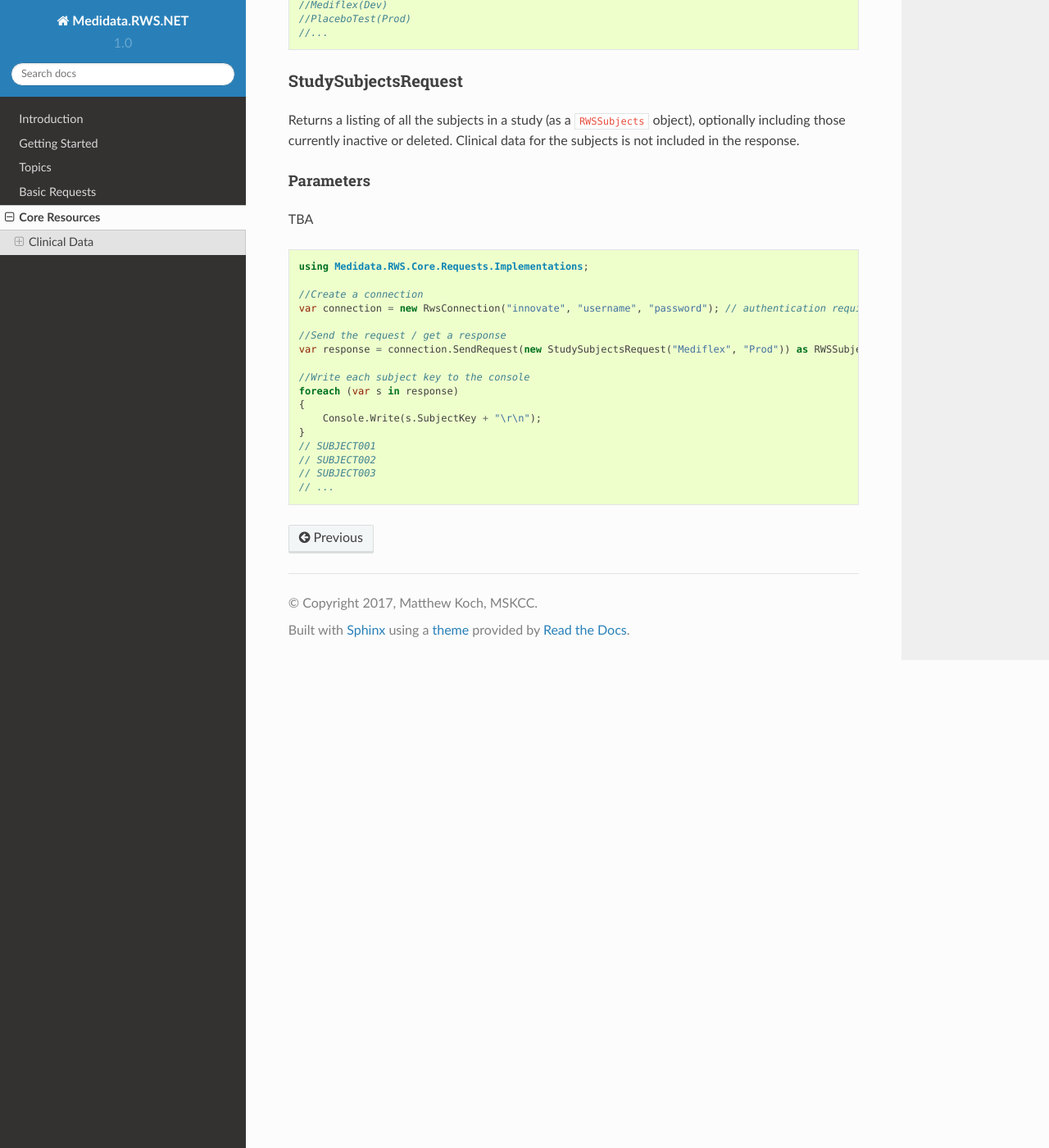
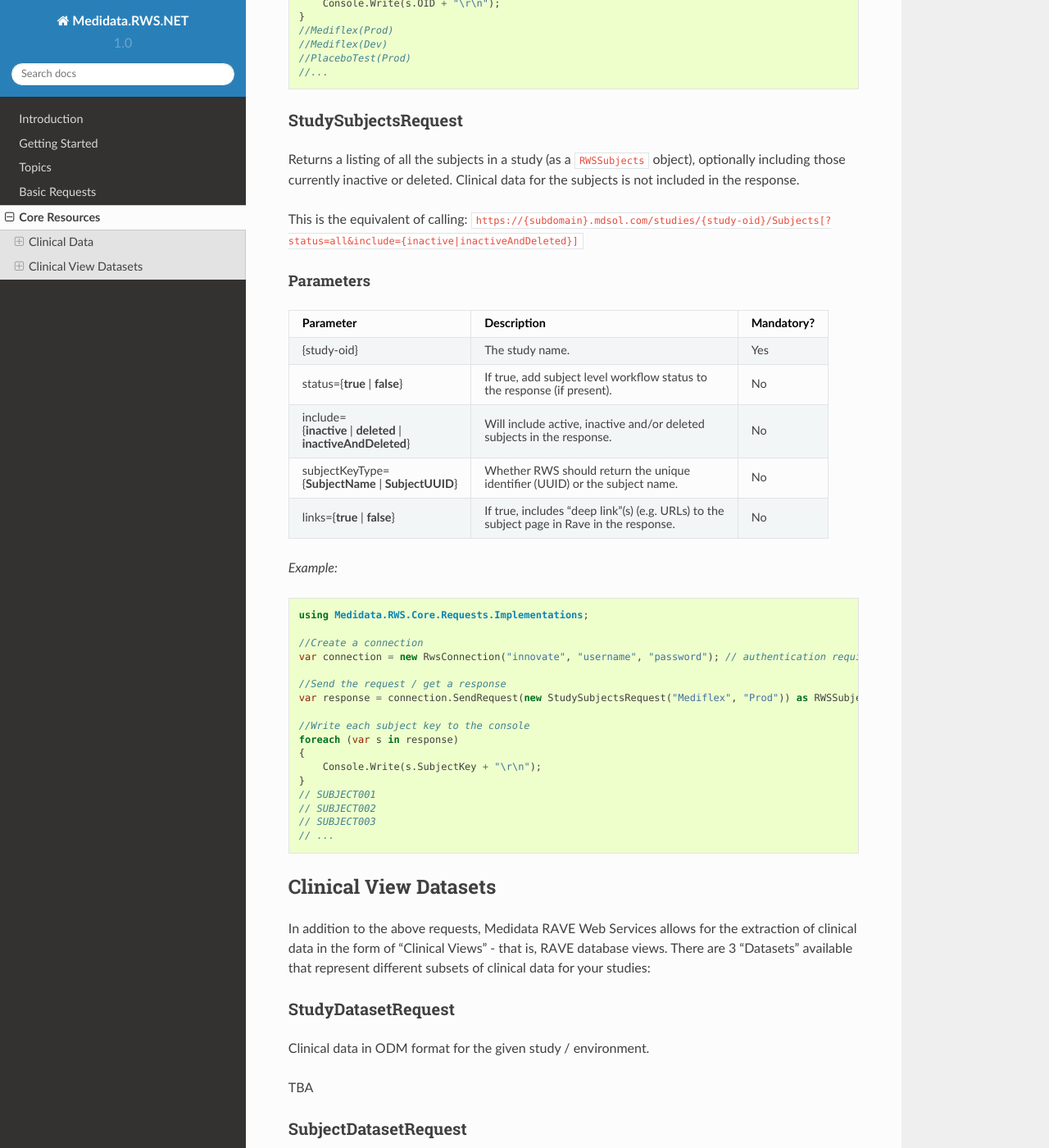
Before and after one commit to mskcc/Medidata.RWS.NET, a Sphinx documentation site: the page built from Medidata.RWS.NET/docs/core_resources.rst, in a window 1280 px wide and 1400 px high, scrolled down 685 px. Shown: the whole window at 82% size. Built offline with Sphinx 7.4.7 and the Read the Docs theme 2.0.0, drawn with Linux system fonts in a browser that asks for light colours; some of the changed text lies outside the part shown.

Commit message:
Updated docs.

```diff
--- a/Medidata.RWS.NET/docs/core_resources.rst
+++ b/Medidata.RWS.NET/docs/core_resources.rst
@@ -12,6 +12,8 @@ RAVE platform.
 ClinicalStudiesRequest
 ----------------------
 Returns a list of EDC studies (as a ``RWSStudies`` object). Excludes studies that you (the authenticated user) are not associated with.
+
+*Example:*
 
 .. code-block:: c#
 
@@ -39,9 +41,35 @@ StudySubjectsRequest
 Returns a listing of all the subjects in a study (as a ``RWSSubjects`` object), optionally including those currently inactive or deleted.
 Clinical data for the subjects is not included in the response.
 
+This is the equivalent of calling:
+``https://{subdomain}.mdsol.com/studies/{study-oid}/Subjects[?status=all&include={inactive|inactiveAndDeleted}]``
+
 Parameters
 ----------
-TBA
+.. |br| raw:: html
+
+   <br />
+
++-------------------------------------+-----------------------------------------------------------------------------+-------------+
+| Parameter                           | Description                                                                 | Mandatory?  |
++=====================================+=============================================================================+=============+
+| {study-oid}                         | The study name.                                                             | Yes         |
++-------------------------------------+-----------------------------------------------------------------------------+-------------+
+| status={**true** | **false**}       | If true, add subject level workflow status to  |br|                         |             |
+|                                     | the response (if present).                                                  | No          |
++-------------------------------------+-----------------------------------------------------------------------------+-------------+
+| include= |br|\                      | Will include active, inactive and/or deleted |br|                           | No          |
+| {**inactive** | **deleted** | |br|\ | subjects in the response.                                                   |             |
+| **inactiveAndDeleted**}             |                                                                             |             |
++-------------------------------------+-----------------------------------------------------------------------------+-------------+
+| subjectKeyType= |br|\               | Whether RWS should return the unique |br|                                   | No          |
+| {**SubjectName** | **SubjectUUID**} | identifier (UUID) or the subject name.                                      |             |
++-------------------------------------+-----------------------------------------------------------------------------+-------------+
+| links={**true** | **false**}        | If true, includes "deep link"(s) (e.g. URLs) to the |br|                    | No          |
+|                                     | subject page in Rave in the response.                                       |             |
++-------------------------------------+-----------------------------------------------------------------------------+-------------+
+
+*Example:*
 
 .. code-block:: c#
 
@@ -62,3 +90,31 @@ TBA
 	// SUBJECT002
 	// SUBJECT003
 	// ...
+
+Clinical View Datasets
+======================
+
+In addition to the above requests, Medidata RAVE Web Services allows for the extraction of clinical data in the form of
+"Clinical Views" - that is, RAVE database views. There are 3 "Datasets" available that represent different subsets of
+clinical data for your studies:
+
+-------------------
+StudyDatasetRequest
+-------------------
+Clinical data in ODM format for the given study / environment.
+
+TBA
+
+---------------------
+SubjectDatasetRequest
+---------------------
+Clinical data in ODM format for the given study / environment for a single subject.
+
+TBA
+
+---------------------
+VersionDatasetRequest
+---------------------
+Clinical data in ODM format for the given study / environment for a single RAVE study version for all subjects.
+
+TBA
```
Also changed, not shown: Medidata.RWS.NET/docs/getting_started.rst (+7 -5 lines).
